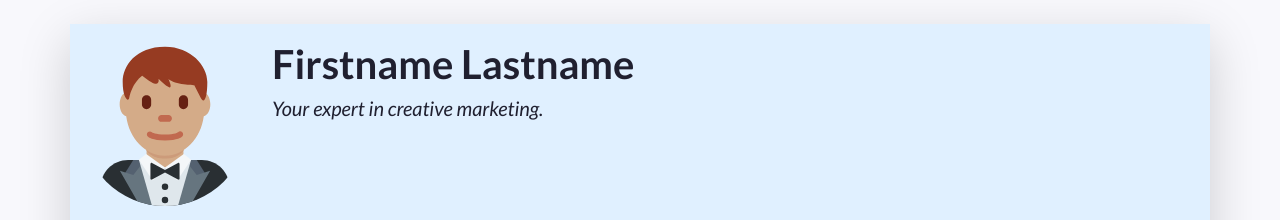
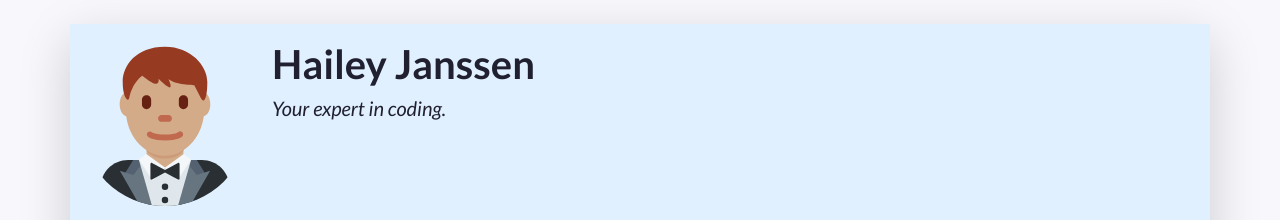
Before and after one commit to haileyjanssen/class7_cv, a plain HTML site: page index.html in a window 1280 px wide. Shown: the top 220 px of the page. Drawn offline with nearby package versions, Linux system fonts and the light colour scheme.

Commit message:
Update index.html
Changed the titles to my name and my role.

```diff
--- a/index.html
+++ b/index.html
@@ -14,7 +14,7 @@
     <!-- Links to our additional CSS styles -->
     <link rel="stylesheet" href="css/styles.css">
 
-    <title>Firstname Lastname's Resumé</title>
+    <title>Hailey Janssen</title>
   </head>
   <!-- End of the head -->
 
@@ -49,8 +49,8 @@
           A container to wrap around your name and tagline. Full-width at small size, then columns of increasing size.
         -->
         <div class="col-12 col-sm-8 col-md-9 col-lg-10 my-3 header-content">
-          <h1 class="fw-bolder">Firstname Lastname</h1>
-          <h5 class="fst-italic tagline">Your expert in creative marketing.</h5>
+          <h1 class="fw-bolder">Hailey Janssen</h1>
+          <h5 class="fst-italic tagline">Your expert in coding.</h5>
         </div>
       </header>
 
```
